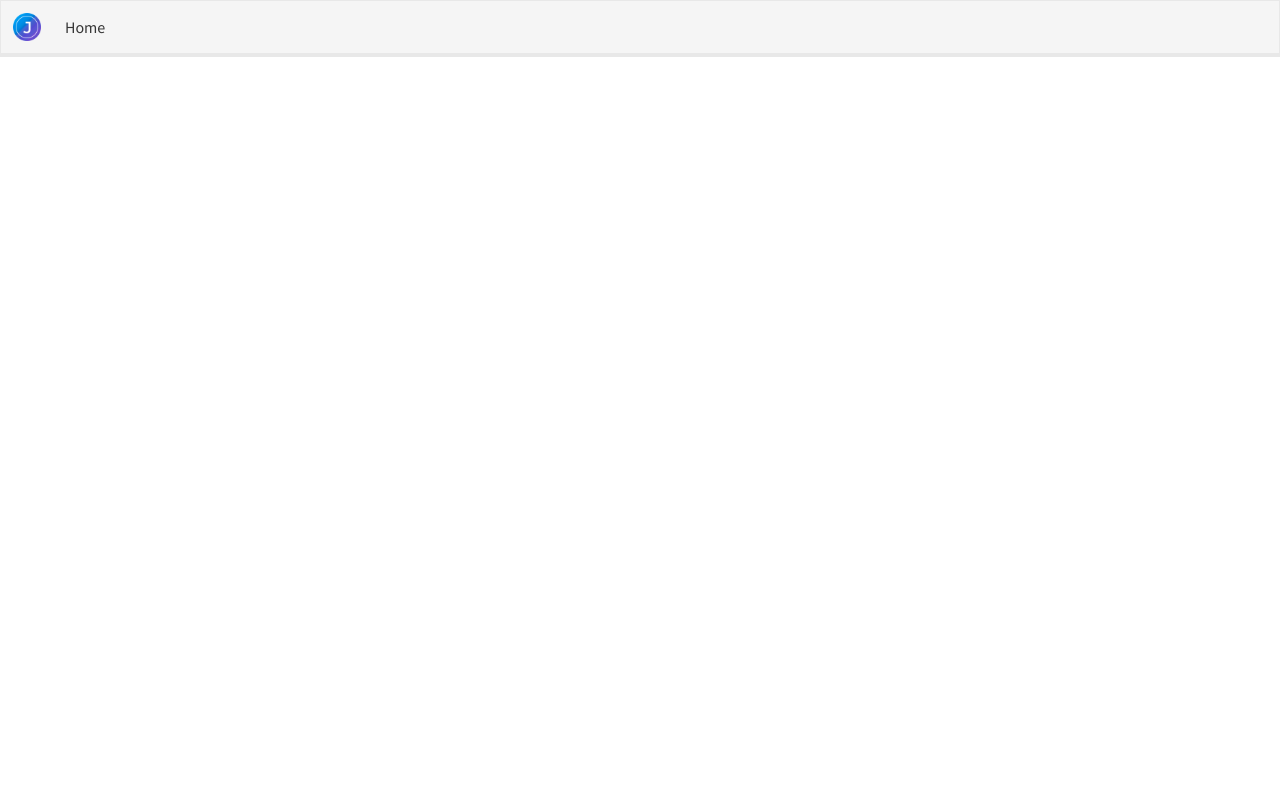
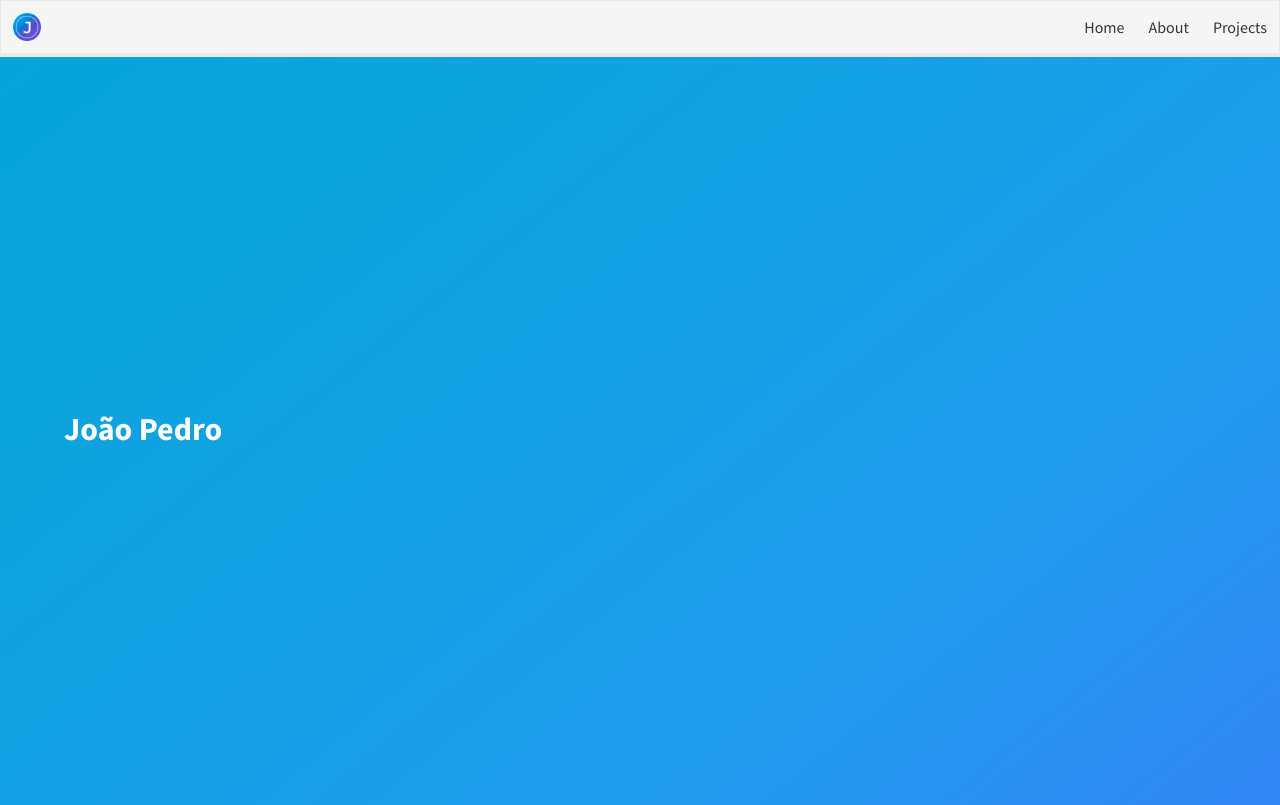
Before and after one commit to jpsl00/portfolio, a Vue app: page / in a window 1280 px wide. Built offline with nearby package versions, Linux system fonts and the light colour scheme; no server answers.

Commit message:
:lipstick: Miscellaneous changes

```diff
--- a/src/components/Navbar.vue
+++ b/src/components/Navbar.vue
@@ -9,17 +9,23 @@
         <img src="../assets/logo320x320.png">
       </router-link>
 
-      <a role="button" class="navbar-burger burger" data-target="burgerTarget">
-        <span aria-hidden="true"></span>
-        <span aria-hidden="true"></span>
-        <span aria-hidden="true"></span>
-      </a>
+      <span class="navbar-burger burger" data-target="burgerTarget">
+        <span></span>
+        <span></span>
+        <span></span>
+      </span>
     </div>
 
     <div id="burgerTarget" class="navbar-menu">
-      <div class="navbar-start">
+      <div class="navbar-end">
         <router-link class="navbar-item" to="/">
           Home
+        </router-link>
+        <router-link class="navbar-item" to="/about">
+          About
+        </router-link>
+        <router-link class="navbar-item" to="/projects">
+          Projects
         </router-link>
       </div>
     </div>
--- a/src/views/Home.vue
+++ b/src/views/Home.vue
@@ -1,6 +1,20 @@
 <template>
-  <div class="home">
-  </div>
+  <section class="hero is-fullheight-with-navbar is-info is-bold">
+    <div class="hero-body">
+      <div class="container">
+        <h1 class="title">
+          João Pedro
+        </h1>
+        <h2 class="subtitle">
+          <!-- Full-stack developer --> <!-- I guess? -->
+        </h2>
+      </div>
+    </div>
+
+    <div class="hero-foot">
+
+    </div>
+  </section>
 </template>
 
 <script>
```
